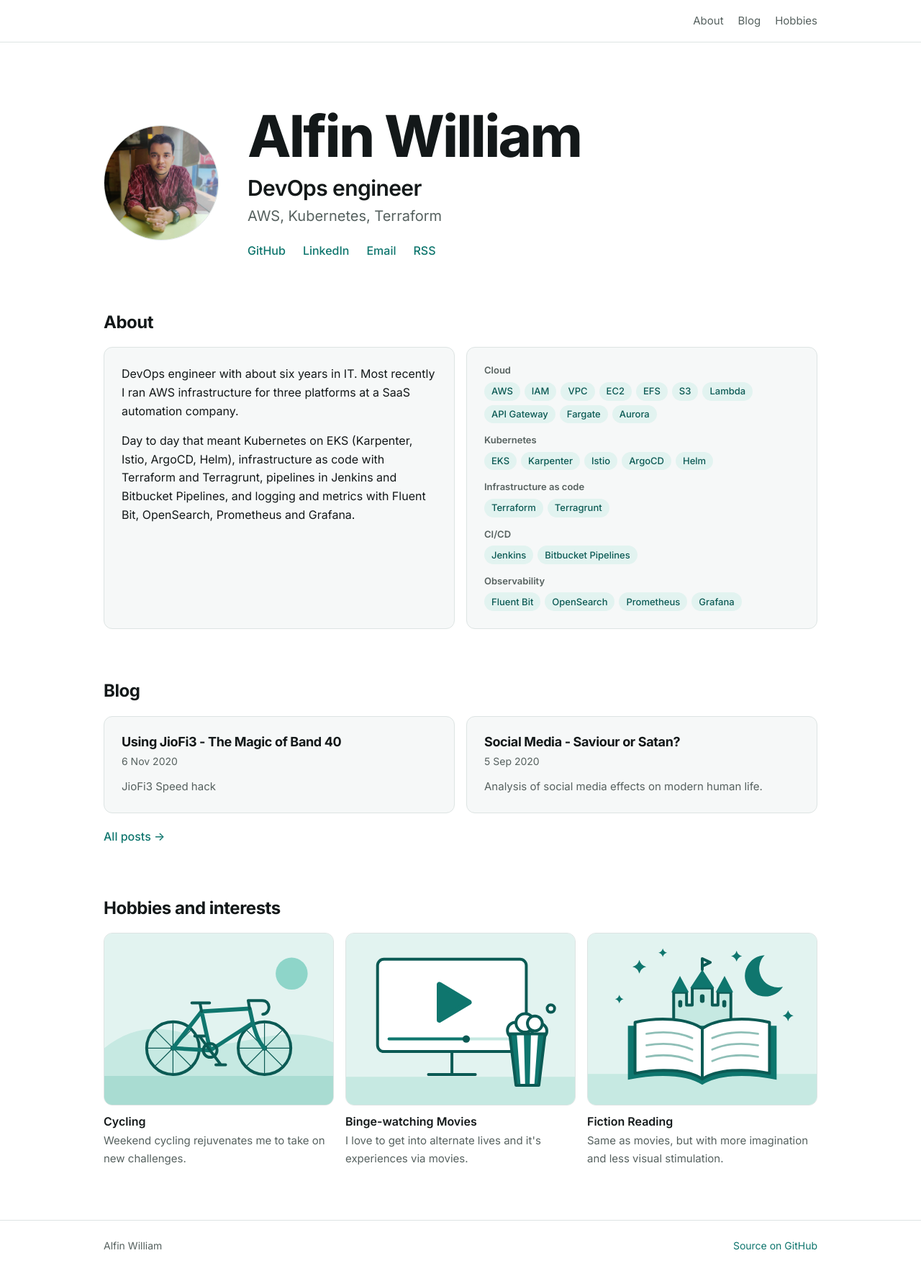
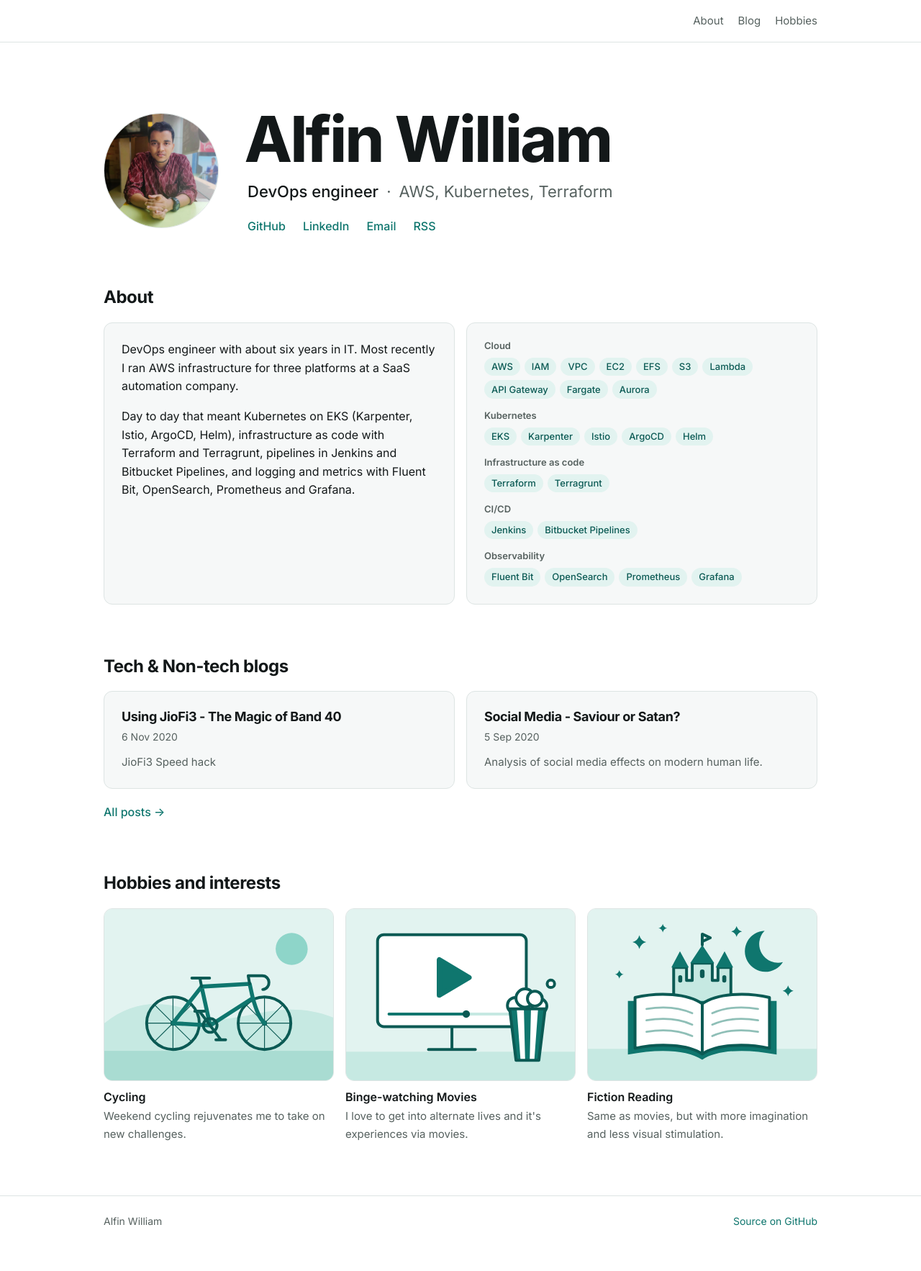
Before and after one commit to alfinwilliam/alfinwilliam.github.io, a Jekyll site: the page built from index.html, in a window 1280 px wide. Shown: the whole page at 72% size. Built offline with Jekyll 4.4.1, drawn with Linux system fonts in a browser that asks for light colours; after the commit the page ends 1732 px from its top, so only the background shows below that.

Commit message:
Rebalance the hero and rename the home blog heading
Hang the name's first letter so it lines up optically with the text
below, and put a lighter role and stack on one line so the name reads
first. The home page section is now titled Tech & Non-tech blogs.

Co-Authored-By: Claude Opus 5.5 <noreply@anthropic.com>

```diff
--- a/_data/profile.yml
+++ b/_data/profile.yml
@@ -3,7 +3,7 @@
 
 name: Alfin William
 
-# The two lines under your name at the top of the home page.
+# Shown under your name at the top of the home page.
 role: DevOps engineer
 focus: AWS, Kubernetes, Terraform
 
--- a/assets/css/style.css
+++ b/assets/css/style.css
@@ -218,26 +218,31 @@ main {
   object-fit: cover;
 }
 
+/* The negative margin hangs the slanted "A" a little to the left. Without it
+   the name looks indented next to the lines below it. */
 .hero__name {
-  margin: 0;
-  font-size: clamp(2.75rem, 8vw, 5rem);
+  margin: 0 0 0 -0.05em;
+  font-size: clamp(2.75rem, 8vw, 5.5rem);
   font-weight: 750;
   line-height: 1.05;
   letter-spacing: -0.035em;
 }
 
+.hero__tagline {
+  margin: 0.75rem 0 0;
+  color: var(--muted);
+  font-size: clamp(1.125rem, 2vw, 1.375rem);
+  line-height: 1.4;
+}
+
 .hero__role {
-  margin: 0.75rem 0 0;
-  font-size: clamp(1.375rem, 3.2vw, 1.875rem);
-  font-weight: 600;
-  line-height: 1.25;
-  letter-spacing: -0.02em;
+  display: block;
+  color: var(--text);
+  font-weight: 500;
 }
 
 .hero__focus {
-  margin: 0.25rem 0 0;
-  color: var(--muted);
-  font-size: clamp(1.0625rem, 2vw, 1.25rem);
+  display: block;
 }
 
 .link-row {
@@ -414,6 +419,16 @@ main {
   .hero__avatar {
     width: 10rem;
     height: 10rem;
+  }
+
+  .hero__role,
+  .hero__focus {
+    display: inline;
+  }
+
+  .hero__focus::before {
+    content: "\00b7";
+    margin: 0 0.5em 0 0.22em;
   }
 
   .post-grid {
--- a/index.html
+++ b/index.html
@@ -10,8 +10,10 @@ layout: default
   {% endif %}
   <div>
     <h1 class="hero__name">{{ profile.name }}</h1>
-    <p class="hero__role">{{ profile.role }}</p>
-    <p class="hero__focus">{{ profile.focus }}</p>
+    <p class="hero__tagline">
+      <span class="hero__role">{{ profile.role }}</span>
+      <span class="hero__focus">{{ profile.focus }}</span>
+    </p>
     <ul class="link-row">
       {% for link in profile.links %}
       <li><a href="{{ link.url | relative_url }}">{{ link.label }}</a></li>
@@ -44,7 +46,7 @@ layout: default
 </section>
 
 <section class="section" id="blog">
-  <h2>Blog</h2>
+  <h2>Tech &amp; Non-tech blogs</h2>
   <div class="post-grid">
     {% for post in site.posts limit: site.post_limit %}
     <article class="card post-card">
```
